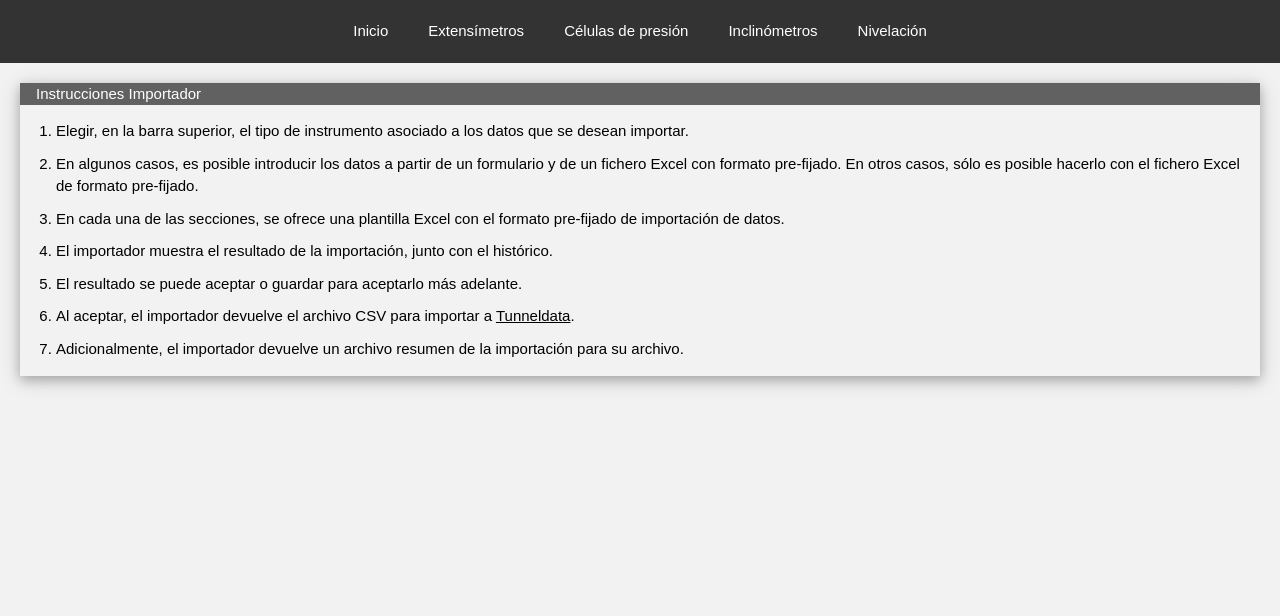
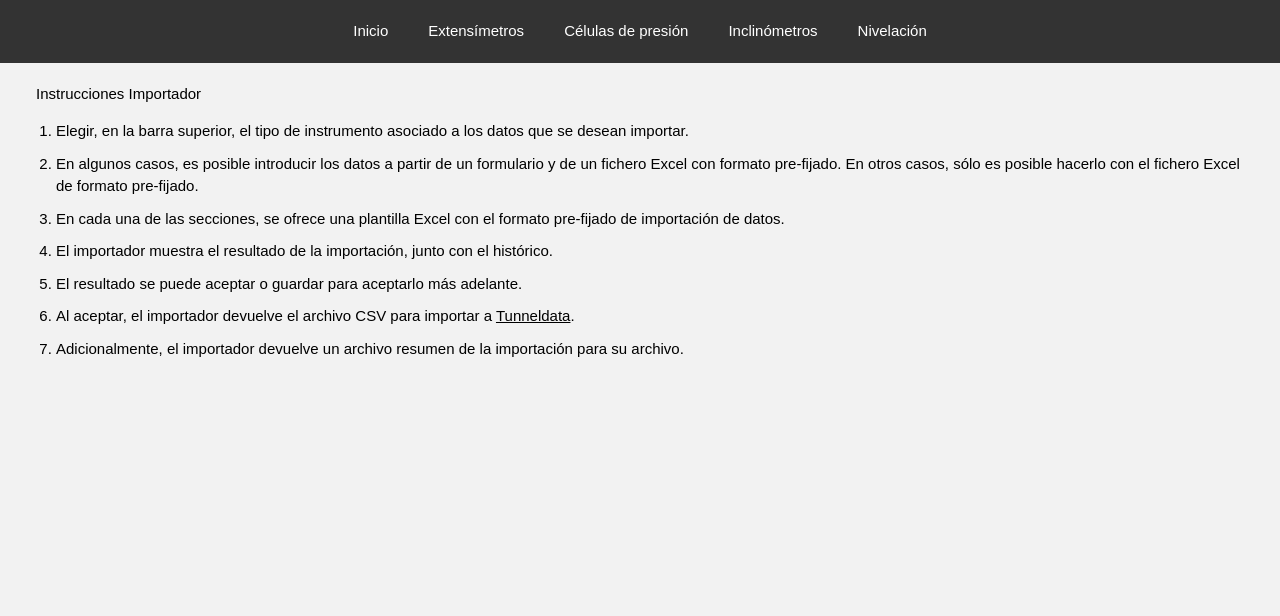
Before and after one commit to jmarinfi/importadores, a Flask app: page / in a window 1280 px wide. Shown: the top 616 px of the page. Run offline with Flask 3, Linux system fonts and the light colour scheme.

```diff
--- a/templates/home.html
+++ b/templates/home.html
@@ -6,10 +6,10 @@ Inicio
 
 {% block content %}
 
-<div class="w3-card-4">
-    <header class="w3-container w3-dark-gray">Instrucciones Importador</header>
+<div class="w3-container">
+    <header class="">Instrucciones Importador</header>
 
-    <div class="w3-container">
+    <div class="">
         <ol>
             <li>Elegir, en la barra superior, el tipo de instrumento asociado a los datos que se desean importar.</li>
             <li>En algunos casos, es posible introducir los datos a partir de un formulario y de un fichero Excel con formato pre-fijado. En otros casos, sólo es posible hacerlo con el fichero Excel de formato pre-fijado.</li>
```
